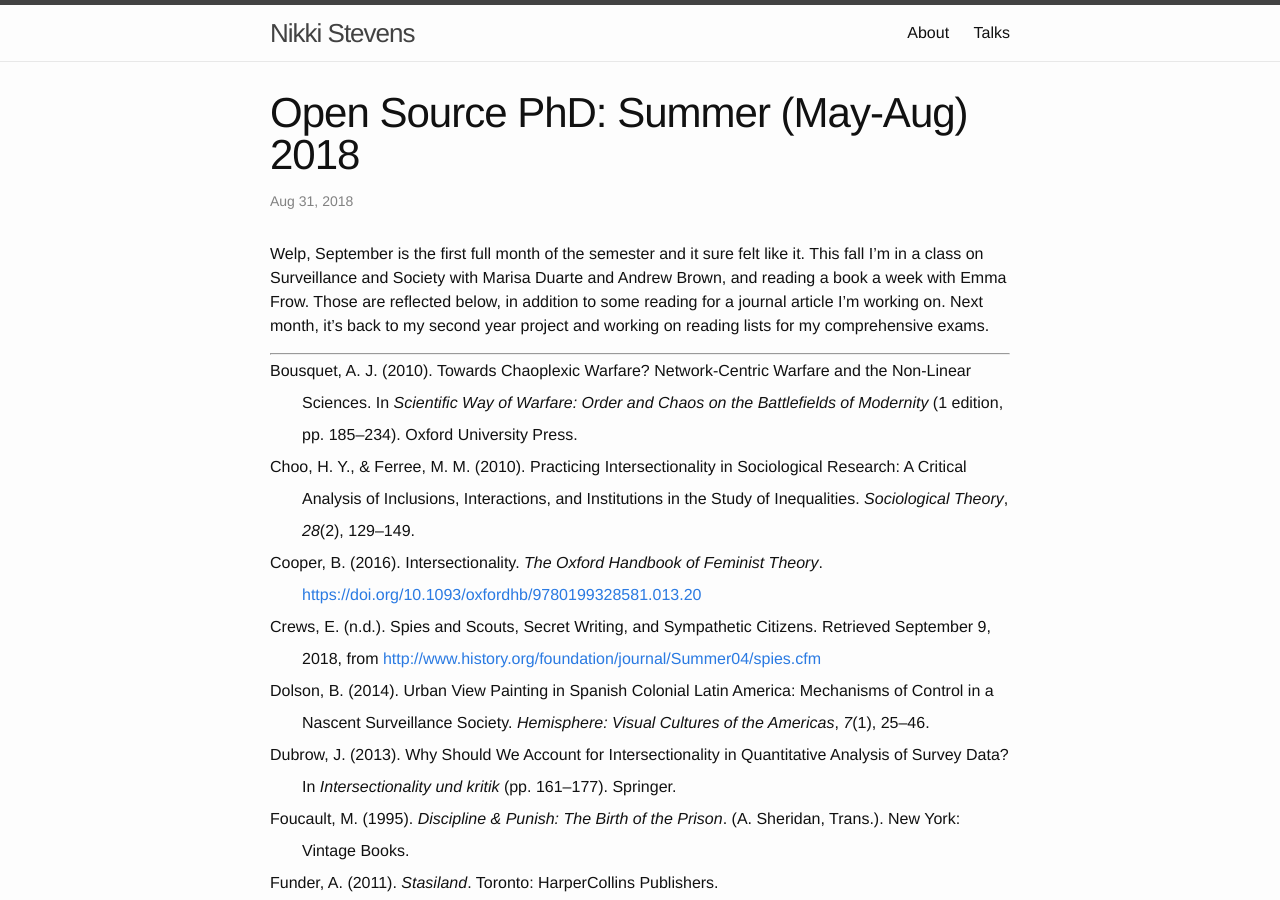
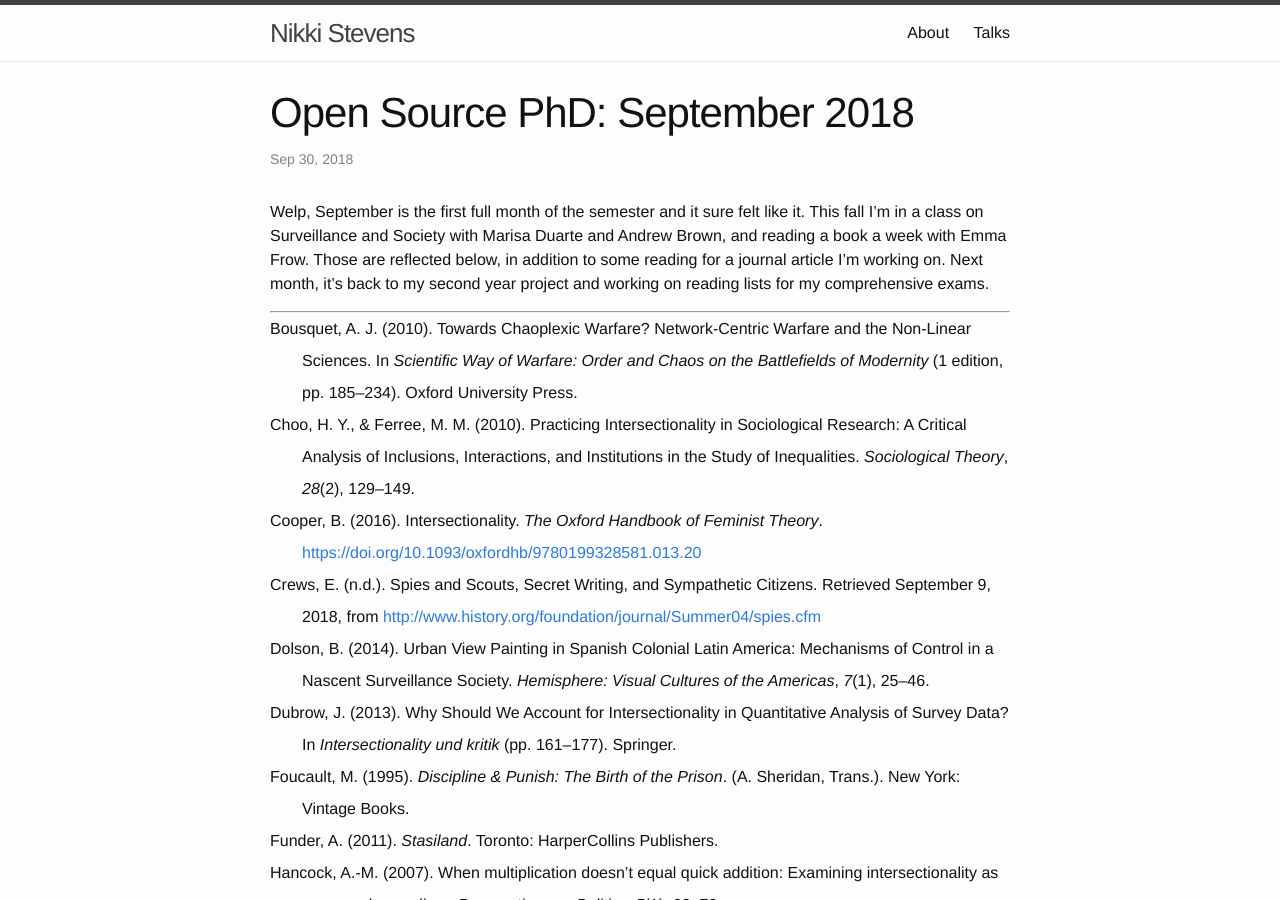
Before and after one commit to drnikki/old-personal-site, a Jekyll site: the page built from _posts/2018-09-30-open-source-phd-sept-2018.markdown, in a window 1280 px wide and 900 px high. Built offline with Jekyll 4.4.1, drawn with Linux system fonts in a browser that asks for light colours.

Commit message:
date/title fix

```diff
--- a/_posts/2018-09-30-open-source-phd-sept-2018.markdown
+++ b/_posts/2018-09-30-open-source-phd-sept-2018.markdown
@@ -1,7 +1,7 @@
 ---
 layout: post
-title: "Open Source PhD: Summer (May-Aug) 2018"
-date: 2018-08-31 10:25
+title: "Open Source PhD: September 2018"
+date: 2018-09-30 10:25
 comments: true
 published: true
 categories: [open-source-phd]
```
